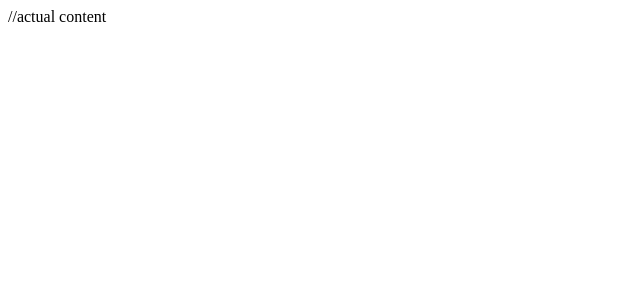
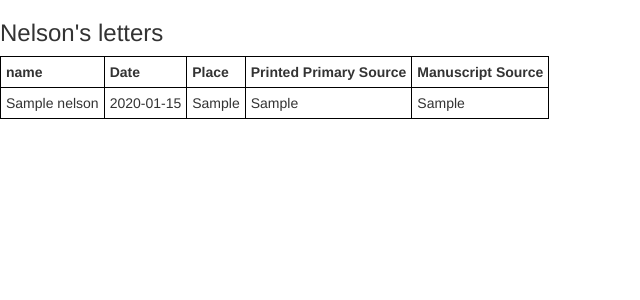
Before and after one commit to Violin1208/NelsonDB, a Flask app: page / in a window 1280 px wide. Before the commit the part shown is almost empty. Shown: the top 300 px of the page, without its empty margins (0-640 px from the left). Run offline with Flask 2, Linux system fonts and the light colour scheme; tables that the repository leaves empty hold one stand-in row (values such as "Sample post"); some libraries are stand-ins or nearby versions.

Commit message:
table displaying some details from the database

```diff
--- a/templates/layout.html
+++ b/templates/layout.html
@@ -2,6 +2,17 @@
 <html>
 <head>
 	<title>Nelson Database</title>
+
+	<!-- Latest compiled and minified CSS -->
+	<link rel="stylesheet" href="https://maxcdn.bootstrapcdn.com/bootstrap/3.3.7/css/bootstrap.min.css" integrity="sha384-BVYiiSIFeK1dGmJRAkycuHAHRg32OmUcww7on3RYdg4Va+PmSTsz/K68vbdEjh4u" crossorigin="anonymous">
+
+	<style>
+		table, th, td {
+   	border: 1px solid black;
+   	padding: 5px;
+	}
+
+	</style>
 </head>
 <body>
 {% block content %}
--- a/templates/list.html
+++ b/templates/list.html
@@ -1,5 +1,26 @@
 {% extends "layout.html" %}
 
 {% block content %}
-//actual content
+
+<h3>Nelson's letters</h3>
+	<table>
+		<tr>
+			<th>name</th>
+			<th>Date</th>
+			<th>Place</th>
+			<th>Printed Primary Source</th>
+			<th>Manuscript Source</th>
+		</tr>
+
+	{%- for letter in letters %}
+		<tr>
+			<td>{{ letter.name }}</td>
+			<td>{{ letter.date }}</td>
+			<td>{{ letter.place }}</td>
+			<td>{{ letter.printed_primary_source }}</td>
+			<td>{{ letter.manuscript_source }}</td>
+
+		</tr>
+	{%- endfor %}
+	</table>
 {% endblock %}
```
